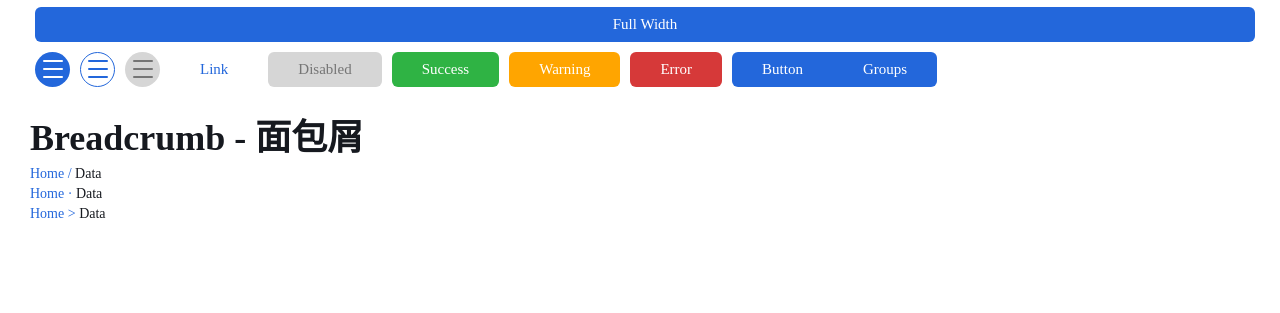
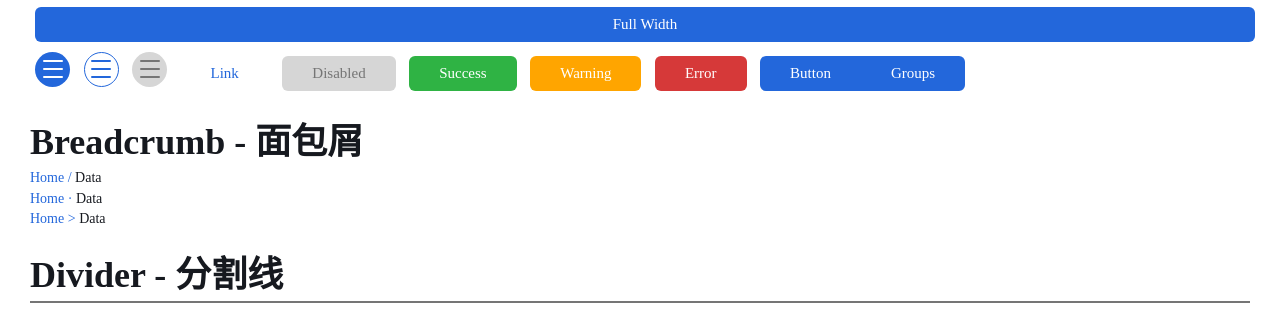
Before and after one commit to OpenRapid/personal-ui, a plain HTML site: page template.html in a window 1280 px wide. Shown: the part 608-921 px from the top of the page. Before the commit the page ends 843 px from the top, so only its background shows below. Drawn offline with Linux system fonts and the light colour scheme; a web font is replaced by a local one.

Commit message:
大杂烩

```diff
--- a/personal.css
+++ b/personal.css
@@ -1,4 +1,5 @@
 @import "src/index.css";
 @import "src/typogarphy.css";
 @import "src/button.css";
-@import "src/breadcrumb.css"
+@import "src/breadcrumb.css";
+@import "src/divider.css";
--- a/src/button.css
+++ b/src/button.css
@@ -1,7 +1,7 @@
 .pui-btn {
     padding: var(--pui-btn-padding);
     border-radius: var(--pui-btn-border-radius);
-    display: flex;
+    display: inline-flex;
     justify-content: center;
     align-items: center;
     border: 0;
@@ -9,7 +9,6 @@
     font-weight: 500;
     transition: all 0.5s;
     margin: 5px;
-    float: left;
     cursor: pointer;
 }
 
@@ -147,9 +146,8 @@
 
 .pui-groups {
     border-radius: var(--pui-btn-border-radius);
-    display: inline;
+    display: inline-flex;
     overflow: hidden;
-    float: left;
     margin: 5px;
 }
 
--- /dev/null
+++ b/src/divider.css
@@ -0,0 +1,3 @@
+.pui-divider {
+    border: solid var(--pui-color-grey) 1.5px;
+}
--- a/src/typogarphy.css
+++ b/src/typogarphy.css
@@ -10,7 +10,6 @@ body {
     font-weight: normal;
     color: var(--pui-color-black);
     font-family: 'SourceHanSansSC-Normal';
-    float: left;
 }
 
 .pui-content a {
--- a/template.html
+++ b/template.html
@@ -115,6 +115,10 @@
             <span class="path">Data</span>
         </div>
     </div>
+    <div class="pui-content">
+        <h1>Divider - 分割线</h1>
+        <div class="pui-divider"></div>
+    </div>
 </body>
 
 </html>
```
Also changed, not shown: README.md.
